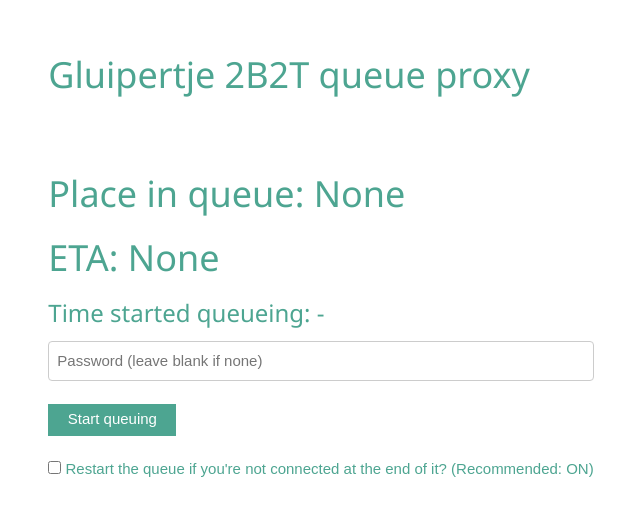
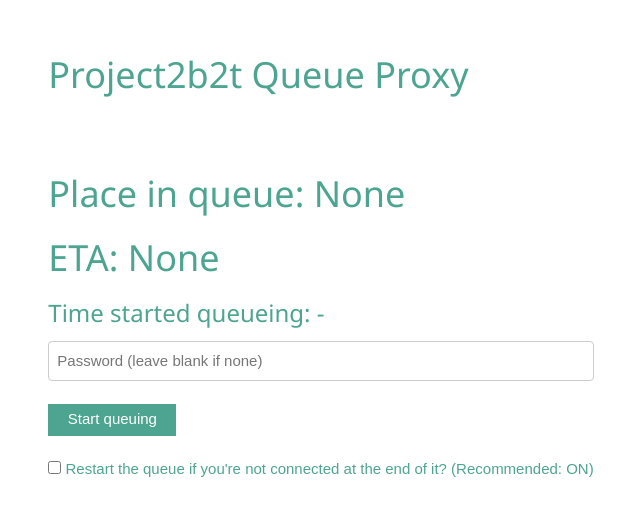
Before and after one commit to TheSkepticalOwl/Project2b2t, a website: page index.html in a window 1280 px wide. Shown: the part 141-656 px from the top of the page, without its empty margins (319-959 px from the left). Drawn offline with nearby package versions, Linux system fonts and the light colour scheme; no server answers.

Commit message:
Update index.html

```diff
--- a/index.html
+++ b/index.html
@@ -7,7 +7,7 @@
     </head>
     <body>
         <div class="content">
-            <h1>Gluipertje 2B2T queue proxy</h1> <br><br>
+            <h1>Project2b2t Queue Proxy</h1> <br><br>
             <h1>Place in queue: <div class="place">None</div> </h1>
             <h1>ETA: <div class="ETA">None</div> </h1>
             <h3>Time started queueing: <div class="starttime">-</div></h3>
```
